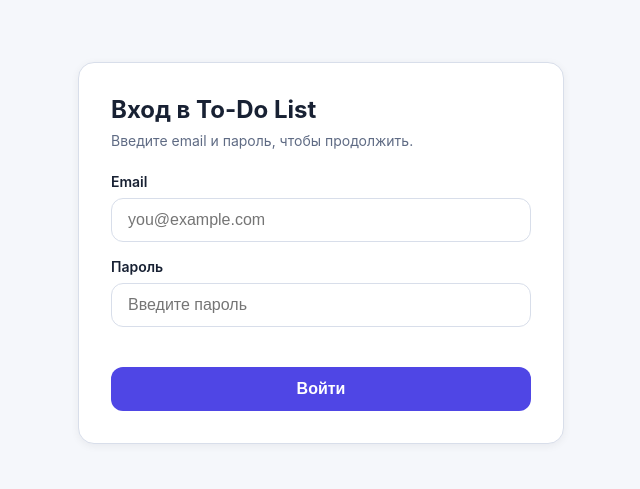
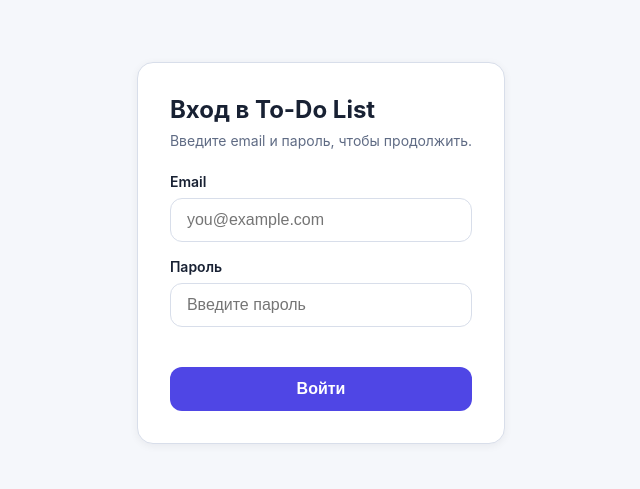
Before and after one commit to darkselia/ToDoList, a Nuxt app in the folder frontend/: page /login in a window 1280 px wide. Shown: the part 155-644 px from the top of the page, without its empty margins (319-959 px from the left). Built offline with nearby package versions, Linux system fonts and the light colour scheme.

Commit message:
feat(card): enhance BaseCard component with additional props for width control

```diff
--- a/frontend/components/ui/BaseCard.vue
+++ b/frontend/components/ui/BaseCard.vue
@@ -1,28 +1,38 @@
 <script setup lang="ts">
-withDefaults(
-  defineProps<{
-    title: string;
-    subtitle?: string;
-  }>(),
-  {
-    subtitle: ''
-  }
+const props = withDefaults(
+    defineProps<{
+      title?: string;
+      subtitle?: string;
+      maxWidth?: string;
+      minWidth?: string;
+      fullWidth?: boolean;
+    }>(),
+    {
+      subtitle: '',
+      maxWidth: '',
+      minWidth: '',
+      fullWidth: false,
+    }
 );
+
+const cardStyle = computed(() => ({
+  width: props.fullWidth ? '100%' : 'auto',
+  maxWidth: props.maxWidth || undefined,
+  minWidth: props.minWidth || undefined
+}));
 </script>
 
 <template>
-  <section class="card">
-    <h1 class="card-title">{{ title }}</h1>
+  <section class="card" :style="cardStyle">
+    <h1 v-if="title" class="card-title">{{ title }}</h1>
     <p v-if="subtitle" class="card-subtitle">{{ subtitle }}</p>
-    <slot />
+    <slot/>
   </section>
 </template>
 
 <style scoped>
 
 .card {
-  width: 100%;
-  max-width: 420px;
   background: var(--color-surface);
   border: 1px solid var(--color-border);
   border-radius: var(--radius-lg);
```
